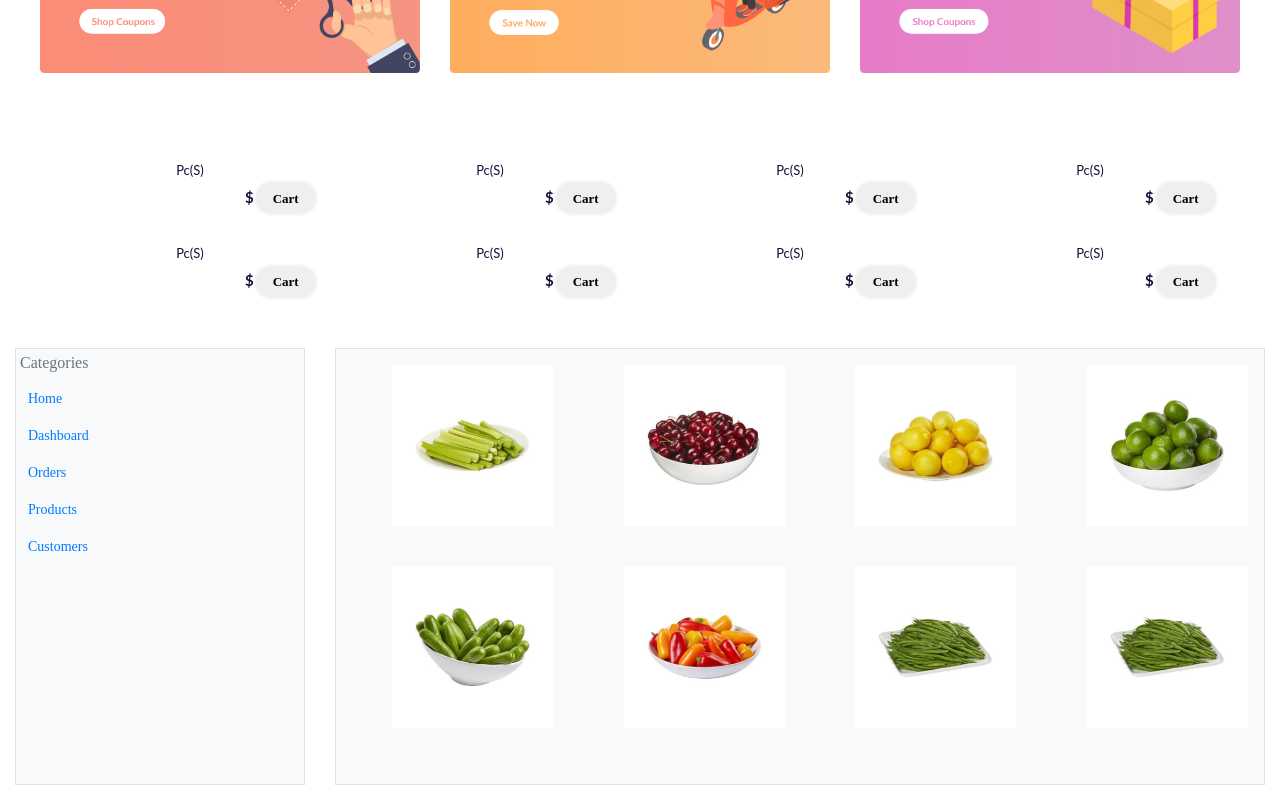
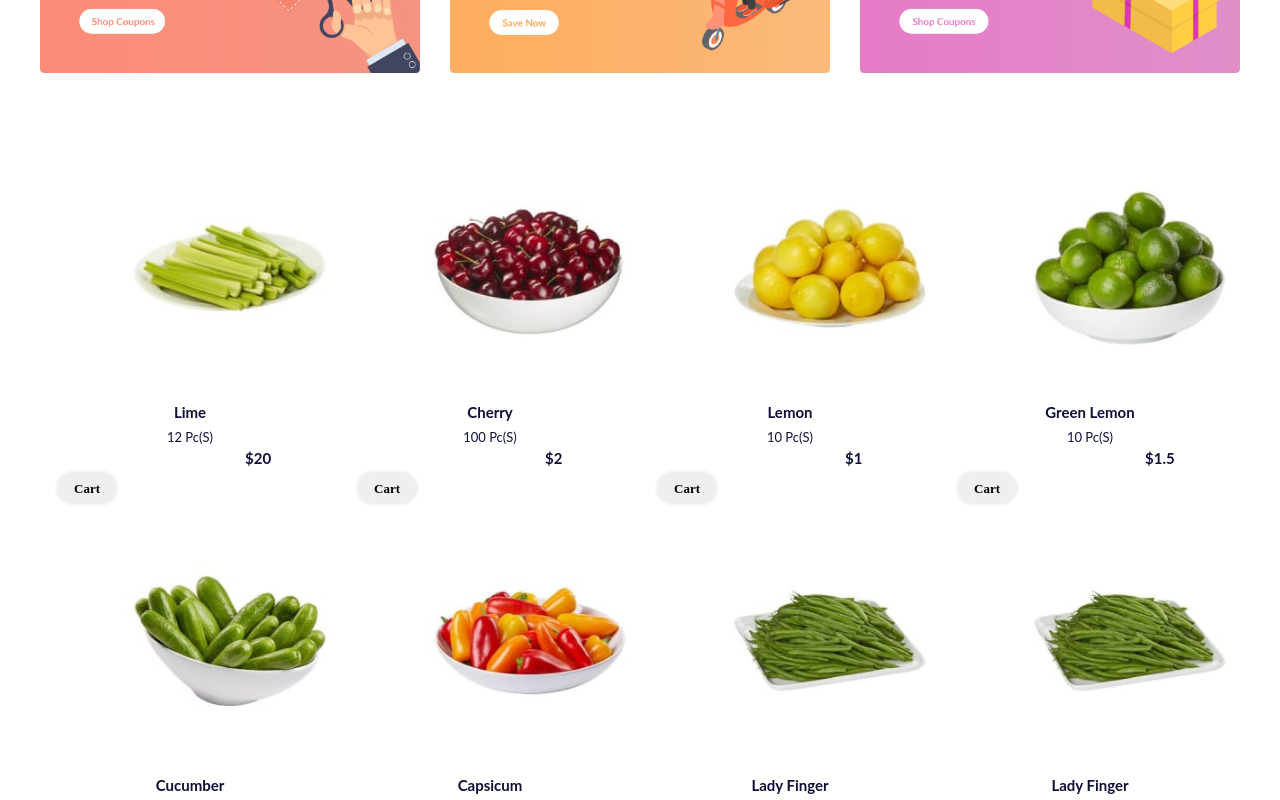
Before and after one commit to hkabir/khetkhamar, a React (Create React App) app: page / in a window 1280 px wide. Shown: the part 780-1580 px from the top of the page. Built offline with nearby package versions, Linux system fonts and the light colour scheme.

Commit message:
fixed productcomponent.

```diff
--- a/src/App.js
+++ b/src/App.js
@@ -1,31 +1,23 @@
 import "../node_modules/bootstrap/dist/css/bootstrap.min.css";
 import "../node_modules/bootstrap/dist/js/bootstrap.bundle";
-//import React, { usestate, useEffect } from "react";
 import "./App.scss";
-import { ProductList } from "./Component/Products/ProductList";
+import React from "react";
+//import { ProductList } from "./Component/Products/ProductList";
 import { Banner } from "./Component/Banner";
 import { Featured } from "./Component/Featured/Featured";
 import { NavBar } from "./Component/NavBar.jsx";
+import { CategoriesPRoduct } from "./Component/Categories/CategoriesPRoduct";
+import { Product } from "./Component/Products/Products";
 
-import { CategoriesPRoduct } from "./Component/Categories/CategoriesPRoduct";
+//import { HomePages } from "./pages/HomePages";
 
 const App = () => {
-  //const [products, setProducts] = usestate([...ProductsData]);
-  // const [keyword, setKeyword] = usestate("");
-
-  // useEffect(() => {
-  //  const result = ProductsData.filter((product) =>
-  //  product.productname.includes(keyword)
-  // );
-  // setProducts(result);
-  //}, [keyword, setProducts]);
-
   return (
     <>
       <NavBar />
       <Banner />
       <Featured />
-      <ProductList />
+      <Product />
       <CategoriesPRoduct />
     </>
   );
--- a/src/Component/Categories/Main.jsx
+++ b/src/Component/Categories/Main.jsx
@@ -1,12 +1,13 @@
 import React from "react";
-import ProductsData from "../../ProductsData";
+import { useGlobalContext } from "../../Context";
 
 export const Main = () => {
+  const { products } = useGlobalContext();
   return (
     <div className="col overflow-auto h-100">
       <div className="bg-light border rounded-3 p-3">
         <div className="row justify-content-md-center">
-          {ProductsData.map((item) => {
+          {products.map((item) => {
             const { image, id } = item;
             return (
               <div className="col-lg-3 col-6" key={id}>
--- a/src/Component/Products/ProductList.jsx
+++ b/src/Component/Products/ProductList.jsx
@@ -4,6 +4,7 @@ import { useGlobalContext } from "../../Context";
 
 export const ProductList = () => {
   const { products } = useGlobalContext();
+  console.log(products);
   return (
     <section>
       <div className="container-fluid">
--- a/src/Component/Products/Products.jsx
+++ b/src/Component/Products/Products.jsx
@@ -3,15 +3,31 @@ import { useGlobalContext } from "../../Context";
 
 export const Product = () => {
   const { products } = useGlobalContext();
+  //console.log(products);
+
   return (
-    <div className="  col-lg-3 col-6" key={products.id}>
-      <img src={products.image} alt="" className="packshot" />
-      <h3 className="product-title">{products.productname}</h3>
-      <span className="product-weight">{products.productweight} pc(s)</span>
-      <span className="product-price">${products.productprice}</span>
-      <button type="button" class="btn-cart" value="Cart">
-        Cart
-      </button>
-    </div>
+    <>
+      <section>
+        <div className="container-fluid">
+          <div className="row justify-content-md-center row-space-top">
+            {products.map((item) => {
+              return (
+                <div className="col-lg-3 col-6" key={item.id}>
+                  <img src={item.image} alt="" className="packshot" />
+                  <h3 className="product-title">{item.productname}</h3>
+                  <span className="product-weight">
+                    {item.productweight} pc(s)
+                  </span>
+                  <span className="product-price">${item.productprice}</span>
+                  <button type="button" class="btn-cart" value="Cart">
+                    Cart
+                  </button>
+                </div>
+              );
+            })}
+          </div>
+        </div>
+      </section>
+    </>
   );
 };
--- a/src/Context.jsx
+++ b/src/Context.jsx
@@ -3,7 +3,7 @@ import ProductsData from "./ProductsData";
 
 const AppContext = React.createContext();
 
-export const AppProvder = ({ children }) => {
+export const AppProvider = ({ children }) => {
   const [products, setProducts] = useState(ProductsData);
 
   // const [keyword, setKeyword] = usestate("");
@@ -15,6 +15,8 @@ export const AppProvder = ({ children }) => {
   // setProducts(result);
   //}, [keyword, setProducts]);
 
+  // const addToCart=()=>{}
+
   return (
     <AppContext.Provider value={{ products }}>{children}</AppContext.Provider>
   );
--- a/src/index.js
+++ b/src/index.js
@@ -1,14 +1,14 @@
 import React from "react";
 import ReactDOM from "react-dom";
-import { AppProvder } from "./Context";
+import { AppProvider } from "./Context";
 import App from "./App";
 import reportWebVitals from "./reportWebVitals";
 
 ReactDOM.render(
   <React.StrictMode>
-    <AppProvder>
+    <AppProvider>
       <App />
-    </AppProvder>
+    </AppProvider>
   </React.StrictMode>,
   document.getElementById("root")
 );
--- a/src/pages/HomePages.jsx
+++ b/src/pages/HomePages.jsx
@@ -0,0 +1,3 @@
+export const HomePages = () => {
+  return <></>;
+};
```
